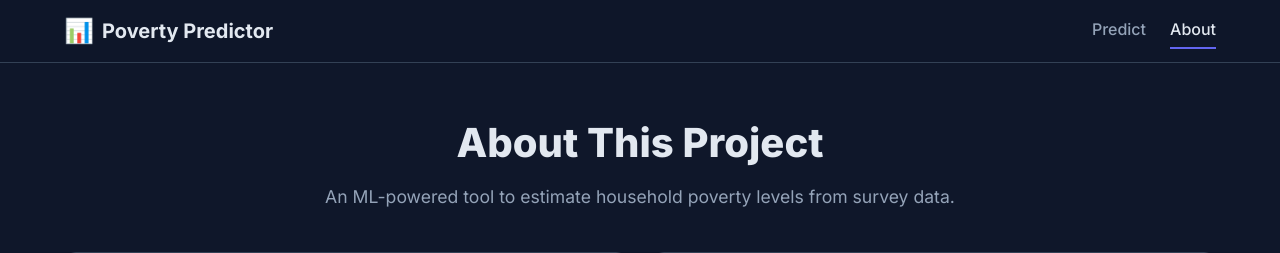
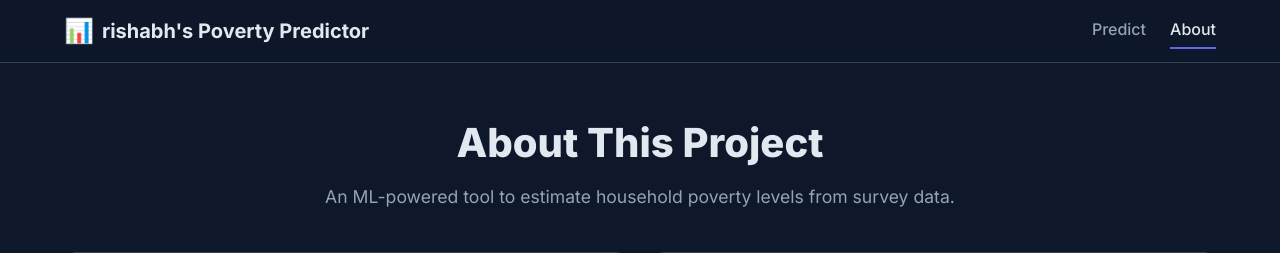
Before and after one commit to Rishabhgarg2005/Model-Poverty-Prediction, a Flask app: page /about in a window 1280 px wide. Shown: the top 253 px of the page. Run offline with Flask 3, Linux system fonts and the light colour scheme.

Commit message:
Update about.html

```diff
--- a/templates/about.html
+++ b/templates/about.html
@@ -13,7 +13,7 @@
     <nav class="navbar">
         <div class="nav-container">
             <a href="/" class="nav-brand">
-                <span class="nav-icon">📊</span> Poverty Predictor
+                <span class="nav-icon">📊</span> rishabh's Poverty Predictor
             </a>
             <div class="nav-links">
                 <a href="/" class="nav-link">Predict</a>
```
